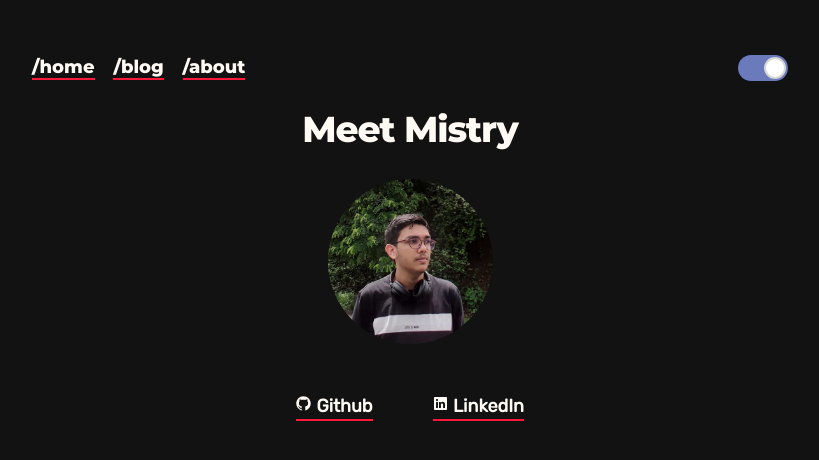
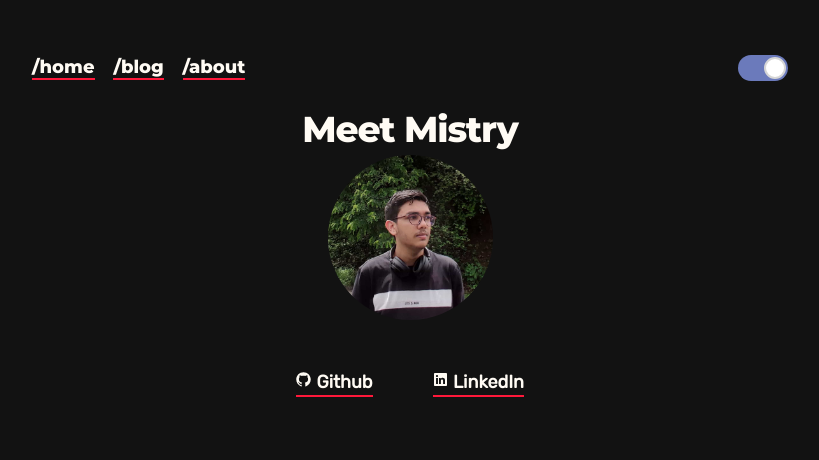
Before and after one commit to meet-mistry/website, a SvelteKit app: page / in a window 1280 px wide. Shown: the top 460 px of the page, without its empty margins (230-1049 px from the left). Built offline with nearby package versions, Linux system fonts and the light colour scheme.

Commit message:
comment out unused styling

```diff
--- a/static/global.css
+++ b/static/global.css
@@ -91,16 +91,16 @@ h5,
 h6 {
   font-family: var(--font-heading);
   letter-spacing: -0.03em;
+  margin-bottom: auto;
 }
 
-h1>a,
+/* h1>a,
 h2>a,
 h3>a,
 h4>a,
 h5>a,
 h6>a {
   text-decoration: none;
-  /* border-bottom: 0.12em dotted var(--color-secondary); */
   text-decoration-line: underline;
   text-decoration-style: dotted;
   text-decoration-color: var(--color-secondary);
@@ -121,11 +121,10 @@ h3>a:hover,
 h4>a:hover,
 h5>a:hover,
 h6>a:hover {
-  /* border-bottom: 0.12em dotted var(--color-accent); */
   text-decoration-line: underline;
   text-decoration-style: dotted;
   text-decoration-color: var(--color-accent);
-}
+} */
 
 blockquote {
   margin-left: calc(-1 * 1.5rem);
```
